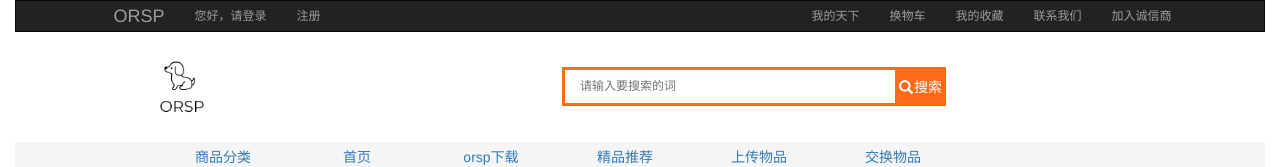
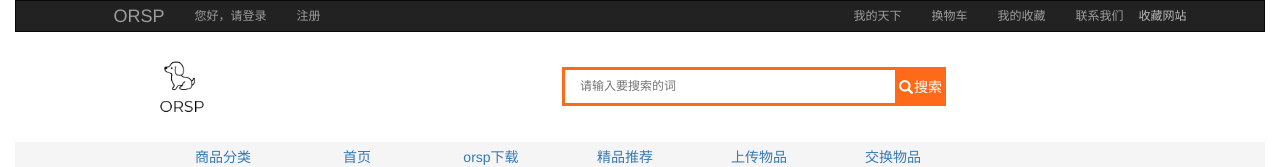
Before and after one commit to feiChen0522/orsp_vue, a Vue app: page / in a window 1280 px wide. Shown: the top 167 px of the page. Built offline with nearby package versions, Linux system fonts and the light colour scheme; no server answers.

Commit message:
wyx 提交 vue前端组件修改2

```diff
--- a/src/components/Header.vue
+++ b/src/components/Header.vue
@@ -82,9 +82,7 @@
               </router-link>
             </li>
             <li>
-              <router-link to="/">
-                <p class="p1">加入诚信商</p>
-              </router-link>
+                <p class="p1 p2" @click="coll">收藏网站</p>
             </li>
           </ul>
         </div><!-- /.navbar-collapse -->
@@ -163,6 +161,9 @@ export default {
       $('myModal2').modal('hide')
       $('myModal1').modal('show')
     },
+    coll:function(){
+      alert('点击CTRL+D 收藏网站')
+    },
     is_login:function () {
       var token=localStorage.getItem('token')
       if(token){
@@ -193,5 +194,16 @@ export default {
   .p1{
     height: 10px;
     font-size: 12px!important;
+    cursor: pointer;
+  }
+  .p2{
+    padding-top: 7px;
+    padding-bottom: 5px;
+    font-size: 12px;
+    color: rgba(251, 253, 252, 0.68);
+  }
+  .p2:hover{
+    color: white;
+    cursor: pointer;
   }
 </style>
--- a/src/components/Main.vue
+++ b/src/components/Main.vue
@@ -120,12 +120,12 @@
 
   .show1{
     position: absolute;
-    left: 850px;
+    left: 1000px;
     height: 330px;
   }
   .show2{
     position: absolute;
-    left: 850px;
-    top:365px
+    left: 1000px;
+    top:555px
   }
 </style>
```
